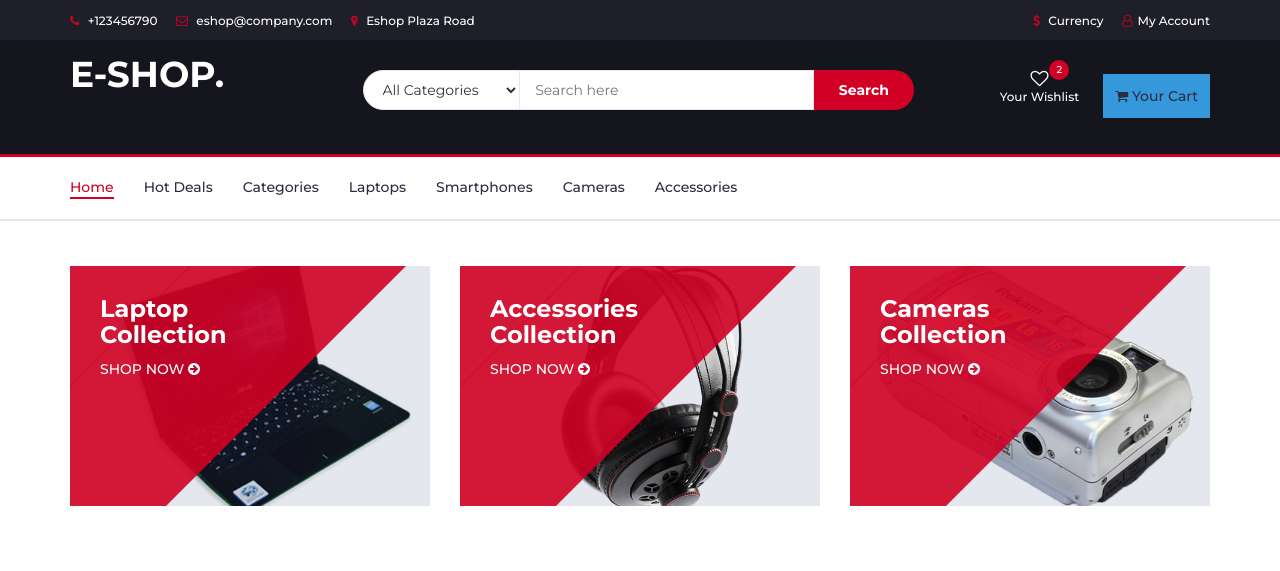
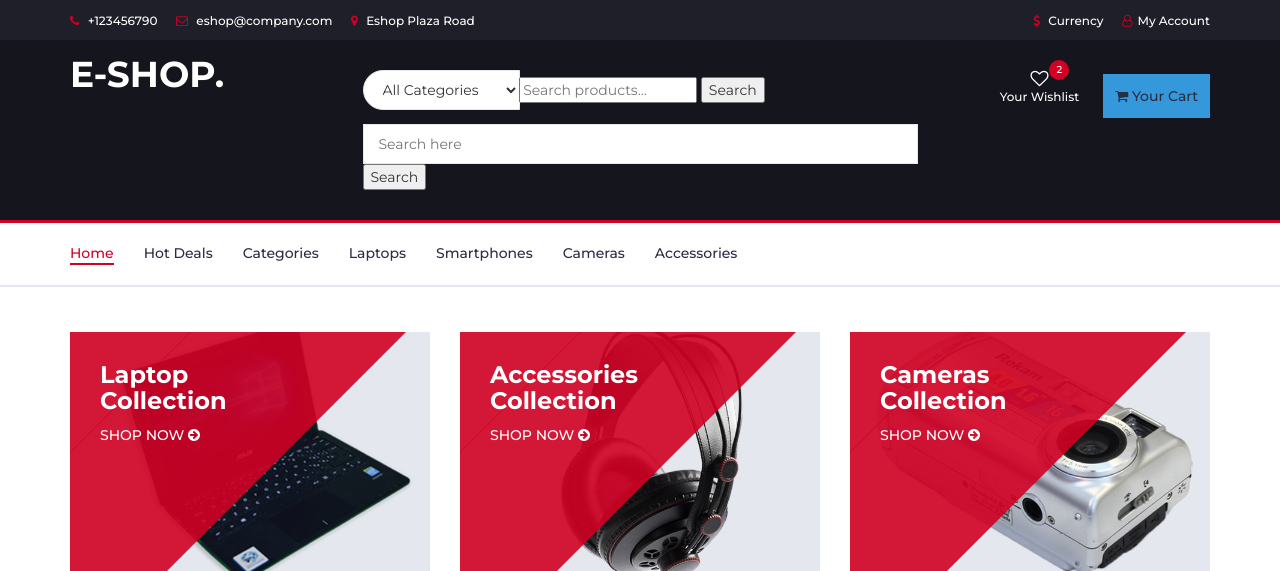
Before and after one commit to matthewkuria/Eshop, a Django app: page /store in a window 1280 px wide. Shown: the top 571 px of the page. Run offline with Django 5.2, Linux system fonts and the light colour scheme; data comes from the database, SQL or seed files in the repository; parts of the project's set-up code (start-up, migrations or seed data) failed here and were passed over; some libraries are stand-ins or nearby versions.

Commit message:
Add the search functionality to the home producst

```diff
--- a/store/forms.py
+++ b/store/forms.py
@@ -9,3 +9,5 @@ class CheckoutForm(forms.Form):
     card_number = forms.CharField(max_length=16, required=False)
     expiry_date = forms.CharField(max_length=5, required=False)
     cvv = forms.CharField(max_length=3, required=False)
+class SearchForm(forms.Form):
+    query = forms.CharField(max_length=100, label='Search')
--- a/store/templates/store/base.html
+++ b/store/templates/store/base.html
@@ -96,6 +96,10 @@ padding: 12px;}
 										{% endfor %}
 
 									</select>
+									 <form method="get" action="{% url 'search' %}">
+										<input type="text" name="query" placeholder="Search products...">
+										<button type="submit">Search</button>
+									</form>
 									<input class="input" placeholder="Search here">
 									<button class="search-btn">Search</button>
 								</form>
--- a/store/urls.py
+++ b/store/urls.py
@@ -2,7 +2,7 @@ from django.contrib import admin
 from django.conf import settings
 from django.conf.urls.static import static
 from django.urls import path
-from .views.home import Index, store, product_detail
+from .views.home import Index, store, product_detail, search
 from .views.product_views import product_list
 from .views.customer_views import customer_profile
 from .views.login import Login, logout
@@ -28,6 +28,7 @@ urlpatterns = [
     path('cart/remove/<int:product_id>/', remove_from_cart, name='remove_from_cart'),
     path('checkout/', checkout, name='checkout'),
     path('order_confirmation/', order_confirmation, name='order_confirmation'),
+    path('search/', search, name='search'),
 
     # Registration urls
 	path('register/', user_views.register, name='register'),
--- a/store/views/checkout.py
+++ b/store/views/checkout.py
@@ -1,5 +1,4 @@
 from django.shortcuts import render, redirect
-
 from django.contrib.auth.hashers import check_password
 from store.models.customer import Customer
 from django.views import View
--- a/store/views/home.py
+++ b/store/views/home.py
@@ -2,9 +2,9 @@ from django.shortcuts import render, redirect, HttpResponseRedirect
 from ..models.products import Products
 from ..models.category import Category
 from django.views import View
+from ..forms import SearchForm
 
 
-# Create your views here.
 class Index(View):
 
 	def post(self, request):
@@ -47,3 +47,17 @@ def product_detail(request, product_id):
     product = Products.objects.get(id=product_id)
     context = {'product': product}
     return render(request, 'store/product_detail.html', context)
+
+
+def search(request):
+    form = SearchForm()
+    query = None
+    results = []
+
+    if 'query' in request.GET:
+        form = SearchForm(request.GET)
+        if form.is_valid():
+            query = form.cleaned_data['query']
+            results = Products.objects.filter(name__icontains=query)  # Adjust the filter as needed
+
+    return render(request, 'store/search_results.html', {'form': form, 'query': query, 'results': results})
```
